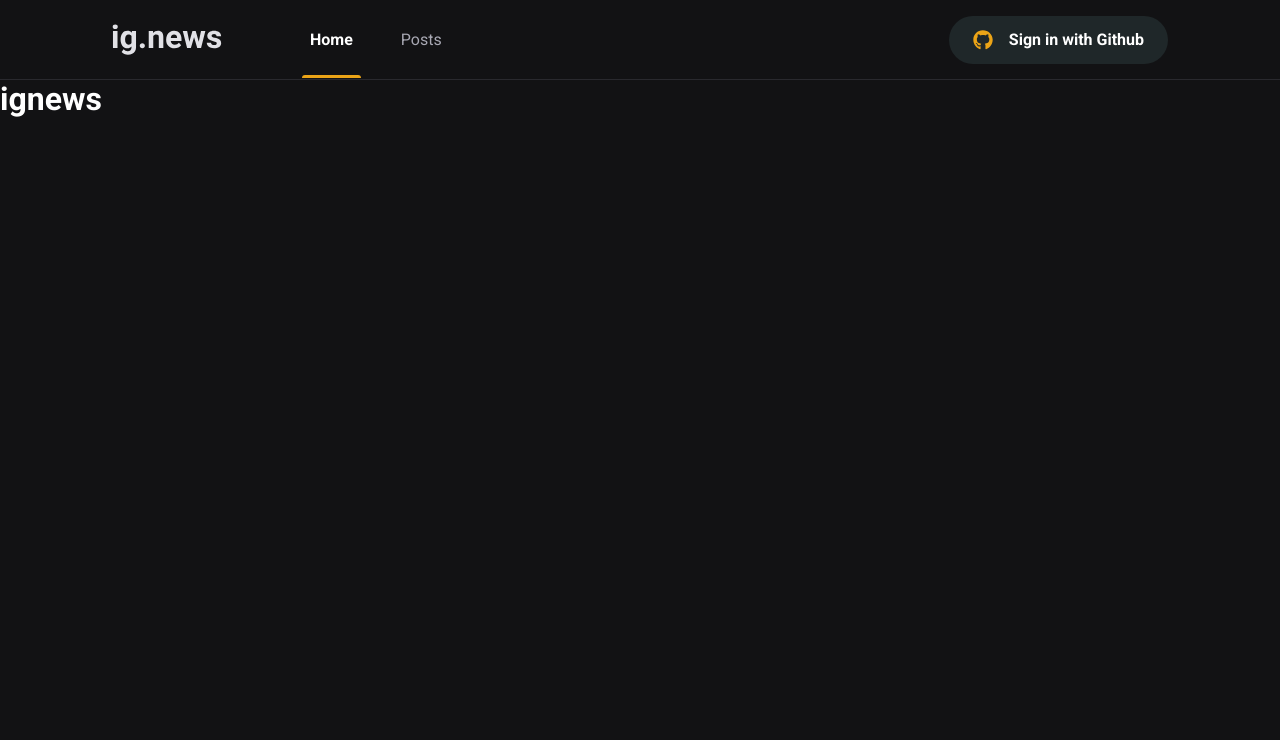
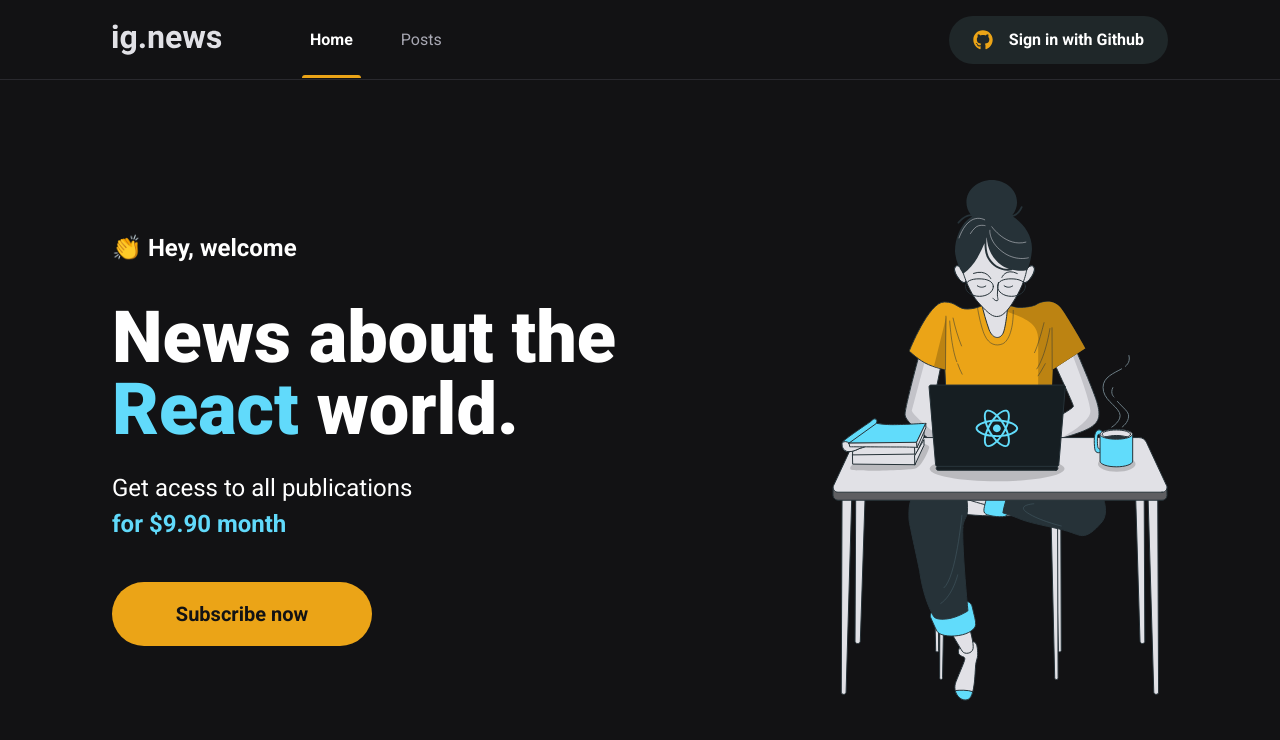
Before and after one commit to matheusrpd/ignews, a Next.js app: page / in a window 1280 px wide. Shown: the top 740 px of the page. Built offline with nearby package versions, Linux system fonts and the light colour scheme.

Commit message:
Estilização da page home finalizada.

```diff
--- /dev/null
+++ b/src/components/SubscribeButton/index.tsx
@@ -0,0 +1,12 @@
+import styles from './styles.module.scss';
+
+export function SubscribeButton() {
+  return (
+    <button
+      type='button'
+      className={styles.subscribeButton}
+    >
+      Subscribe now
+    </button>
+  );
+}
--- /dev/null
+++ b/src/components/SubscribeButton/styles.module.scss
@@ -0,0 +1,20 @@
+.subscribeButton {
+  height: 4rem;
+  width: 16.25rem;
+  border: 0;
+  border-radius: 2rem;
+  background: var(--yellow-500);
+  color: var(--gray-900);
+  font-size: 1.25rem;
+  font-weight: bold;
+
+  display: flex;
+  align-items: center;
+  justify-content: center;
+
+  transition: filter 0.2s;
+
+  &:hover {
+    filter: brightness(0.8);
+  }
+}
--- a/src/pages/index.tsx
+++ b/src/pages/index.tsx
@@ -1,4 +1,7 @@
 import Head from 'next/head';
+import { SubscribeButton } from '../components/SubscribeButton';
+
+import styles from '../styles/home.module.scss';
 
 export default function Home() {
   return (
@@ -6,7 +9,20 @@
       <Head>
         <title>Home | ig.news</title>
       </Head>
-      <h1>ignews</h1>
+
+      <main className={styles.contentContainer}>
+        <section className={styles.hero}>
+          <span>👏 Hey, welcome</span>
+          <h1>News about the <span>React</span> world.</h1>
+          <p>
+            Get acess to all publications <br/>
+            <span>for $9.90 month</span>
+          </p>
+          <SubscribeButton />
+        </section>
+
+        <img src="/images/avatar.svg" alt="Girl coding" />
+      </main>
     </>
   );
 }
--- a/src/styles/global.scss
+++ b/src/styles/global.scss
@@ -30,6 +30,7 @@
 body {
   background: var(--gray-900);
   color: var(--white);
+  -webkit-font-smoothing: antialiased;
 }
 
 body, input, textarea, select, button {
--- /dev/null
+++ b/src/styles/home.module.scss
@@ -0,0 +1,45 @@
+.contentContainer {
+  max-width: 1120px;
+  margin: 0 auto;
+  padding: 0 2rem;
+  height: calc(100vh - 5rem);
+
+  display: flex;
+  align-items: center;
+  justify-content: space-between;
+}
+
+.hero {
+  max-width: 600px;
+
+  > span {
+    font-size: 1.5rem;
+    font-weight: bold;
+  }
+
+  h1 {
+    font-size: 4.5rem;
+    line-height: 4.5rem;
+    font-weight: 900;
+    margin-top: 2.5rem;
+
+    span {
+      color: var(--cyan-500);
+    }
+  }
+
+  p {
+    font-size: 1.5rem;
+    line-height: 2.25rem;
+    margin-top: 1.5rem;
+
+    span {
+      color: var(--cyan-500);
+      font-weight: bold;
+    }
+  }
+
+  button {
+    margin-top: 2.5rem;
+  }
+}
```
